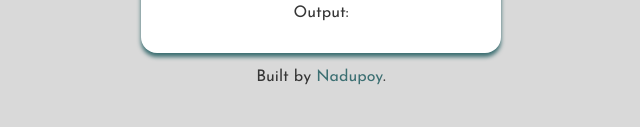
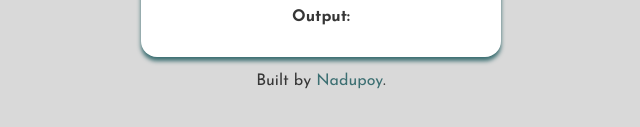
Before and after one commit to nadupoy/File-Encryption-and-Decryption-HTML-CSS-JavaScript, a website built with Vite: page index.html in a window 1280 px wide. Shown: the part 449-576 px from the top of the page, 319-959 px from the left. Built offline with nearby package versions, Linux system fonts and the light colour scheme.

Commit message:
Added styling to '.output' class.

```diff
--- a/style.css
+++ b/style.css
@@ -70,9 +70,16 @@ input[type="reset"]:hover {
   color: var(--background-app);
 }
 
+.output {
+  margin-top: 8px;
+}
+
+.output {
+  font-weight: 700;
+}
+
 .output > span {
   color: var(--accent-color);
-  visibility: hidden;
 }
 
 footer a {
```
